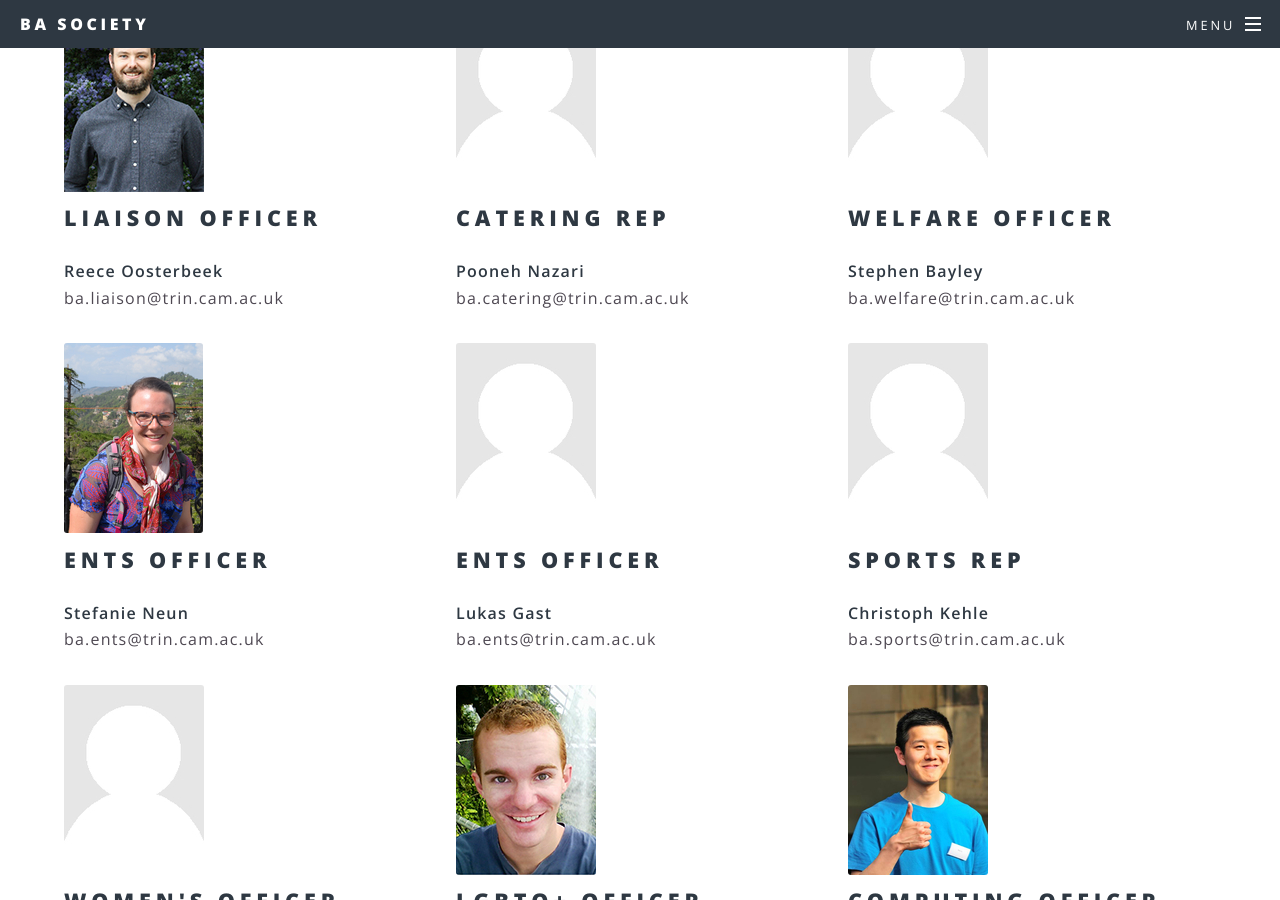
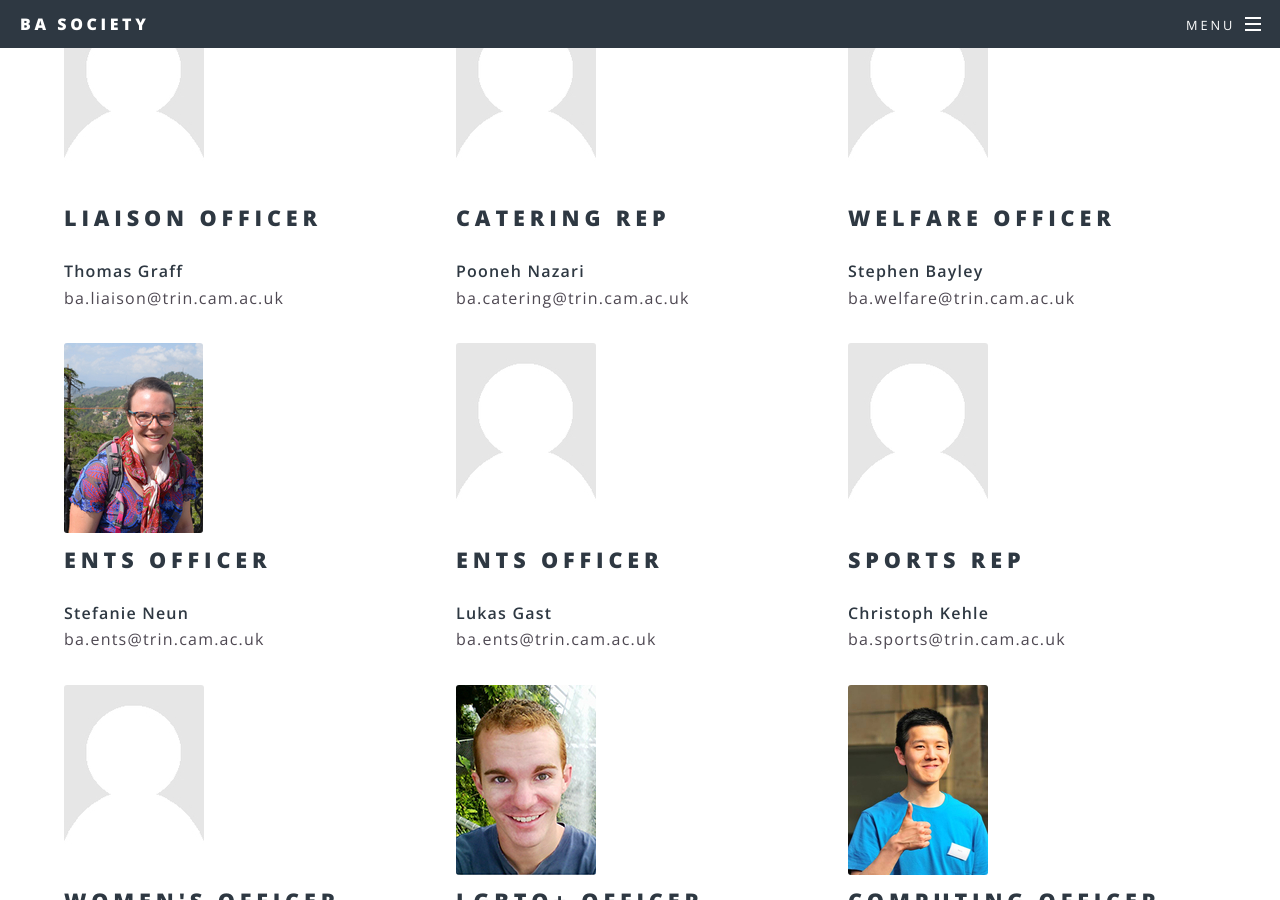
Before and after one commit to TrinityBASociety/trinitybasociety.github.io, a Jekyll site: the page built from committee/index.html, in a window 1280 px wide and 900 px high, scrolled down 789 px. Built offline with Jekyll 4.4.1, drawn with Linux system fonts in a browser that asks for light colours.

Commit message:
Forgot to add Thomas.

```diff
--- a/committee/index.html
+++ b/committee/index.html
@@ -32,9 +32,9 @@ order: 2
 
 <div class="row">
 	<div class="4u 12u$(medium)">
-			<div><img src="/images/committee/reece.jpg" alt="" /></div><div class="content">
+			<div><img src="/images/committee/Portrait_placeholder.jpg" alt="/images/committee/thomas.jpg" /></div><div class="content">
 				<h2>Liaison Officer</h2>
-				<b>Reece Oosterbeek</b>
+				<b>Thomas Graff</b>
 				<p>ba.liaison@trin.cam.ac.uk</p>
 			</div>
 	</div>
```
